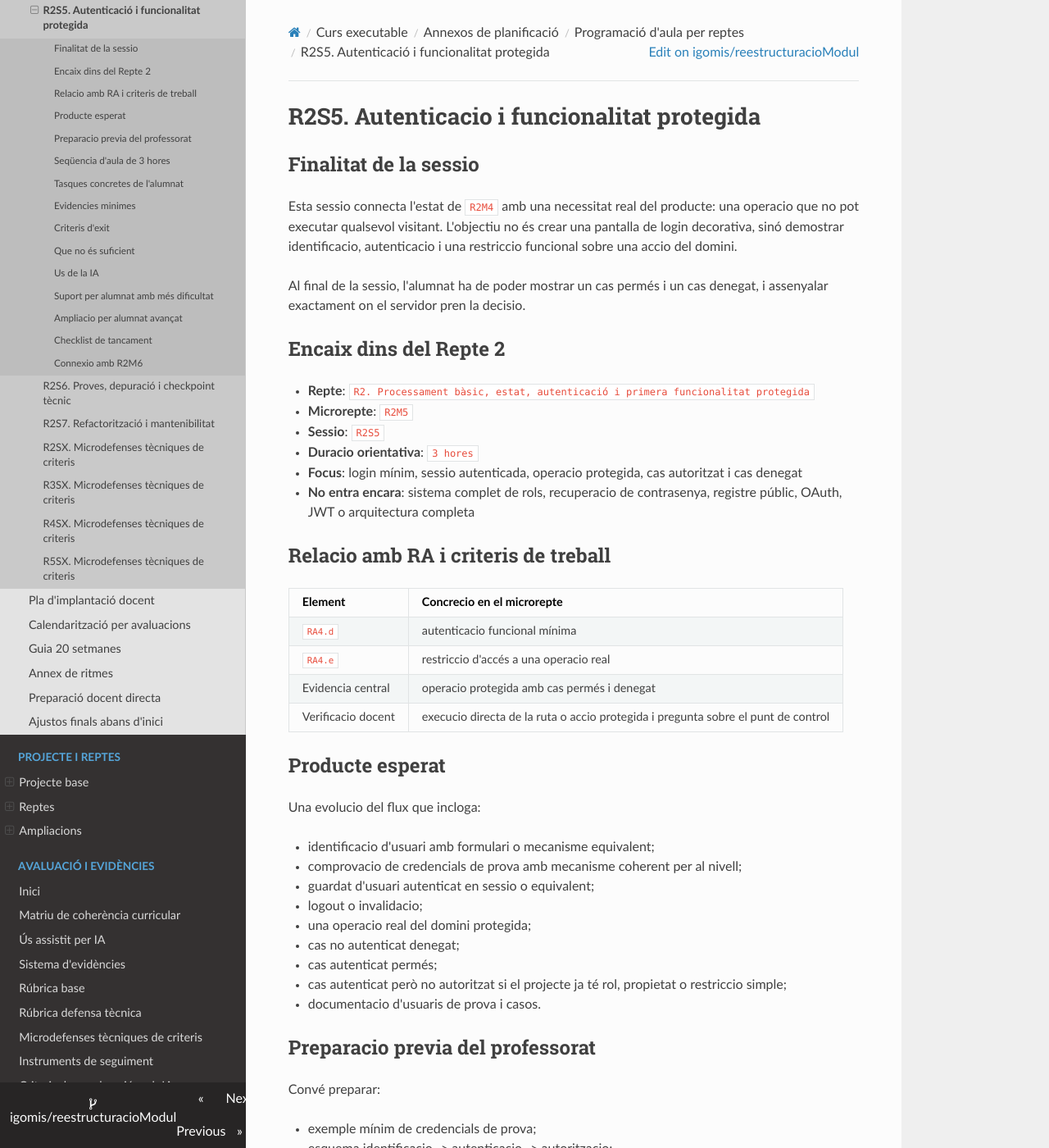
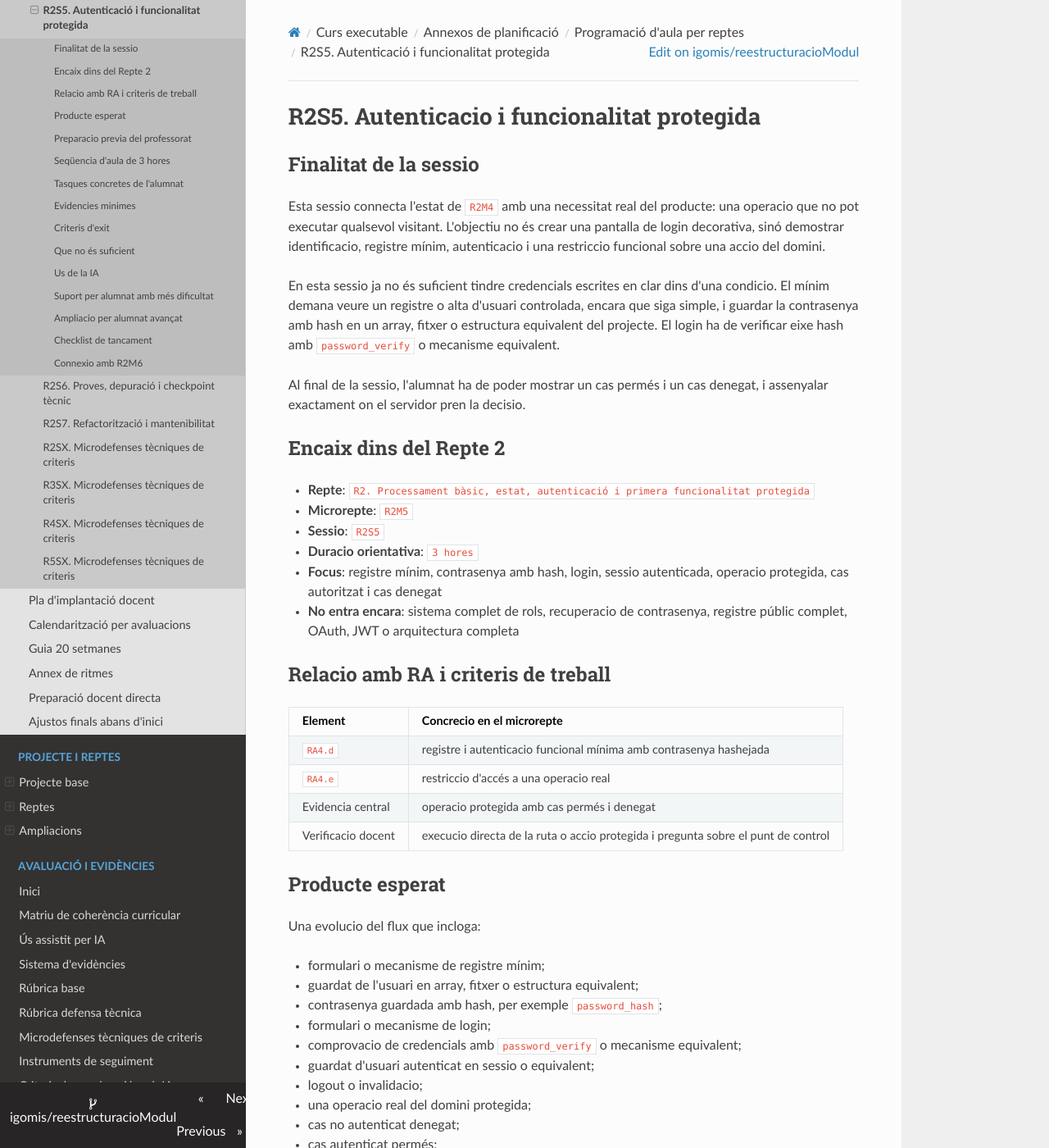
Before and after one commit to igomis/reestructuracioModul, an MkDocs documentation site: the page built from docs/01_programacio_modul/programacio_aula_r2s5_autenticacio_funcionalitat_protegida.md, in a window 1280 px wide and 1400 px high. Shown: the whole window at 82% size. Built offline with MkDocs 1.6.1, drawn with Linux system fonts in a browser that asks for light colours; nearby versions of some CDN libraries; some of the changed text lies outside the part shown.

Commit message:
Reforca R2S5 amb registre i hash

```diff
--- a/docs/01_programacio_modul/programacio_aula_r2s5_autenticacio_funcionalitat_protegida.md
+++ b/docs/01_programacio_modul/programacio_aula_r2s5_autenticacio_funcionalitat_protegida.md
@@ -2,7 +2,9 @@
 
 ## Finalitat de la sessio
 
-Esta sessio connecta l'estat de `R2M4` amb una necessitat real del producte: una operacio que no pot executar qualsevol visitant. L'objectiu no és crear una pantalla de login decorativa, sinó demostrar identificacio, autenticacio i una restriccio funcional sobre una accio del domini.
+Esta sessio connecta l'estat de `R2M4` amb una necessitat real del producte: una operacio que no pot executar qualsevol visitant. L'objectiu no és crear una pantalla de login decorativa, sinó demostrar identificacio, registre mínim, autenticacio i una restriccio funcional sobre una accio del domini.
+
+En esta sessio ja no és suficient tindre credencials escrites en clar dins d'una condicio. El mínim demana veure un registre o alta d'usuari controlada, encara que siga simple, i guardar la contrasenya amb hash en un array, fitxer o estructura equivalent del projecte. El login ha de verificar eixe hash amb `password_verify` o mecanisme equivalent.
 
 Al final de la sessio, l'alumnat ha de poder mostrar un cas permés i un cas denegat, i assenyalar exactament on el servidor pren la decisio.
 
@@ -12,14 +14,14 @@ Al final de la sessio, l'alumnat ha de poder mostrar un cas permés i un cas den
 - **Microrepte**: `R2M5`
 - **Sessio**: `R2S5`
 - **Duracio orientativa**: `3 hores`
-- **Focus**: login mínim, sessio autenticada, operacio protegida, cas autoritzat i cas denegat
-- **No entra encara**: sistema complet de rols, recuperacio de contrasenya, registre públic, OAuth, JWT o arquitectura completa
+- **Focus**: registre mínim, contrasenya amb hash, login, sessio autenticada, operacio protegida, cas autoritzat i cas denegat
+- **No entra encara**: sistema complet de rols, recuperacio de contrasenya, registre públic complet, OAuth, JWT o arquitectura completa
 
 ## Relacio amb RA i criteris de treball
 
 | Element | Concrecio en el microrepte |
 |---|---|
-| `RA4.d` | autenticacio funcional mínima |
+| `RA4.d` | registre i autenticacio funcional mínima amb contrasenya hashejada |
 | `RA4.e` | restriccio d'accés a una operacio real |
 | Evidencia central | operacio protegida amb cas permés i denegat |
 | Verificacio docent | execucio directa de la ruta o accio protegida i pregunta sobre el punt de control |
@@ -28,25 +30,30 @@ Al final de la sessio, l'alumnat ha de poder mostrar un cas permés i un cas den
 
 Una evolucio del flux que incloga:
 
-- identificacio d'usuari amb formulari o mecanisme equivalent;
-- comprovacio de credencials de prova amb mecanisme coherent per al nivell;
+- formulari o mecanisme de registre mínim;
+- guardat de l'usuari en array, fitxer o estructura equivalent;
+- contrasenya guardada amb hash, per exemple `password_hash`;
+- formulari o mecanisme de login;
+- comprovacio de credencials amb `password_verify` o mecanisme equivalent;
 - guardat d'usuari autenticat en sessio o equivalent;
 - logout o invalidacio;
 - una operacio real del domini protegida;
 - cas no autenticat denegat;
 - cas autenticat permés;
 - cas autenticat però no autoritzat si el projecte ja té rol, propietat o restriccio simple;
-- documentacio d'usuaris de prova i casos.
+- documentacio d'usuaris de prova, forma de registre i casos.
 
 ## Preparacio previa del professorat
 
 Convé preparar:
 
-- exemple mínim de credencials de prova;
+- exemple mínim de registre amb `password_hash`;
+- exemple d'array d'usuaris amb contrasenyes hashejades;
+- exemple de login amb `password_verify`;
 - esquema identificacio -> autenticacio -> autoritzacio;
 - exemple de proteccio al servidor abans d'executar l'operacio;
 - pauta per triar una operacio real, no una pàgina buida;
-- recordatori de no guardar contrasenyes en clar com a pràctica definitiva.
+- recordatori que no s'han de guardar contrasenyes en clar ni tan sols en esta versio mínima.
 
 ## Seqüencia d'aula de 3 hores
 
@@ -55,6 +62,7 @@ Convé preparar:
 Diferenciar:
 
 - identificacio: l'usuari diu qui és;
+- registre: el sistema crea o prepara una identitat amb credencial hashejada;
 - autenticacio: el sistema ho comprova;
 - autoritzacio: el sistema decideix què pot fer;
 - operacio protegida: accio real del producte sotmesa a restriccio.
@@ -66,7 +74,9 @@ Resultat: cada equip tria una operacio a protegir.
 Mostrar:
 
 - formulari de login;
-- comprovacio de credencials de prova;
+- formulari de registre o alta mínima;
+- guardat de hash en array, fitxer o estructura equivalent;
+- comprovacio de credencials amb `password_verify`;
 - sessio autenticada;
 - proteccio d'una operacio;
 - resposta denegada;
@@ -74,19 +84,32 @@ Mostrar:
 
 Resultat: queda clar que el control ha d'estar en servidor.
 
-### 0:55-1:40. Implementacio d'autenticacio
+### 0:55-1:25. Registre i guardat de credencial segura
+
+Tasques:
+
+- crear o adaptar registre;
+- validar mínimament usuari i contrasenya;
+- generar hash de la contrasenya;
+- guardar usuari i hash en array, fitxer o estructura equivalent;
+- comprovar que la contrasenya no queda en clar.
+
+Resultat: hi ha una credencial de prova guardada amb hash.
+
+### 1:25-1:55. Implementacio d'autenticacio
 
 Tasques:
 
 - crear o adaptar login;
-- comprovar credencials;
+- recuperar usuari registrat o de prova;
+- comprovar credencials amb `password_verify` o equivalent;
 - guardar usuari autenticat;
 - mostrar error si fallen;
 - implementar logout o invalidacio.
 
 Resultat: hi ha sessio autenticada comprovable.
 
-### 1:40-2:20. Proteccio d'una operacio real
+### 1:55-2:25. Proteccio d'una operacio real
 
 Tasques:
 
@@ -97,12 +120,14 @@ Tasques:
 
 Resultat: l'operacio queda protegida al servidor.
 
-### 2:20-2:45. Prova de casos
+### 2:25-2:45. Prova de casos
 
 Casos mínims:
 
+- registre o alta amb hash;
 - usuari no autenticat intenta l'operacio;
 - usuari autenticat executa l'operacio;
+- credencial incorrecta rebutjada;
 - logout i nou intent;
 - usuari no autoritzat si aplica.
 
@@ -113,18 +138,22 @@ Resultat: hi ha cas permés i denegat reproduïbles.
 Cada equip mostra:
 
 - login;
+- registre o estructura d'usuaris amb hash;
+- verificacio amb `password_verify` o equivalent;
 - sessio activa;
 - operacio protegida;
 - cas permés;
 - cas denegat;
 - codi on es comprova la restriccio.
 
-Pregunta: quina operacio real queda protegida, qui pot executar-la i on ho decideix el servidor?
+Pregunta: on es crea o guarda el hash de la contrasenya, on es verifica i quina operacio real queda protegida?
 
 ## Tasques concretes de l'alumnat
 
+- Implementar registre o alta mínima.
+- Guardar usuari i contrasenya hashejada en array, fitxer o estructura equivalent.
 - Implementar login mínim.
-- Comprovar credencials.
+- Comprovar credencials amb verificacio de hash.
 - Guardar usuari autenticat.
 - Protegir una operacio real.
 - Provar accés permés, denegat i logout.
@@ -134,8 +163,10 @@ Pregunta: quina operacio real queda protegida, qui pot executar-la i on ho decid
 
 | Evidencia | Minim acceptable |
 |---|---|
+| Registre | alta mínima o estructura d'usuaris creada pel projecte |
+| Hash | contrasenya guardada amb `password_hash` o equivalent |
 | Login | formulari o mecanisme funcional |
-| Autenticacio | credencials comprovades en servidor |
+| Autenticacio | credencials comprovades en servidor amb verificacio de hash |
 | Sessio | usuari autenticat recuperable |
 | Operacio protegida | accio real del domini |
 | Denegacio | cas no autenticat bloquejat |
@@ -145,6 +176,9 @@ Pregunta: quina operacio real queda protegida, qui pot executar-la i on ho decid
 ## Criteris d'exit
 
 - El login no és només visual.
+- Hi ha registre o estructura d'usuari amb hash.
+- No es guarda la contrasenya en clar.
+- La comprovacio usa `password_verify` o equivalent.
 - La proteccio està en servidor.
 - L'operacio protegida té valor dins del projecte.
 - Hi ha cas permés i denegat.
@@ -154,6 +188,9 @@ Pregunta: quina operacio real queda protegida, qui pot executar-la i on ho decid
 ## Que no és suficient
 
 - Protegir només una pàgina buida.
+- Guardar contrasenyes en clar.
+- Comparar directament la contrasenya escrita amb un literal.
+- Simular registre però no guardar cap hash ni estructura d'usuari.
 - Ocultar un botó però deixar l'operacio executable.
 - Fer login sense sessio o estat autenticat.
 - No provar accés directe a la ruta.
@@ -161,23 +198,25 @@ Pregunta: quina operacio real queda protegida, qui pot executar-la i on ho decid
 
 ## Us de la IA
 
-La IA pot ajudar a revisar diferències conceptuals o detectar punts d'accés no protegits. Control: l'alumnat ha de fer una demo sense IA dels casos no autenticat, autenticat permés i logout.
+La IA pot ajudar a revisar diferències conceptuals, recordar `password_hash` / `password_verify` o detectar punts d'accés no protegits. Control: l'alumnat ha de fer una demo sense IA de registre, login correcte, login incorrecte, cas no autenticat, cas autenticat permés i logout.
 
 ## Suport per alumnat amb més dificultat
 
-Usar dos usuaris de prova i una única operacio protegida. No afegir rols fins que el cas no autenticat i el cas autenticat funcionen.
+Usar un únic usuari de prova guardat en un array amb hash i una única operacio protegida. No afegir rols fins que registre/hash/login/logout funcionen.
 
 ## Ampliacio per alumnat avançat
 
 - Restriccio per rol o propietari.
-- Hashing de contrasenyes si el projecte ho permet.
+- Persistir usuaris en fitxer de manera controlada si el projecte ho permet.
 - Missatges diferenciats d'autenticacio i autoritzacio.
 - Proves manuals documentades amb més precisio.
 
 ## Checklist de tancament
 
+- [ ] Tinc registre o estructura d'usuari.
+- [ ] Guarde la contrasenya amb hash.
 - [ ] Tinc login funcional.
-- [ ] Comprove credencials en servidor.
+- [ ] Comprove credencials en servidor amb verificacio de hash.
 - [ ] Guarde usuari autenticat.
 - [ ] He triat una operacio real.
 - [ ] La bloquege sense autenticacio.
```
